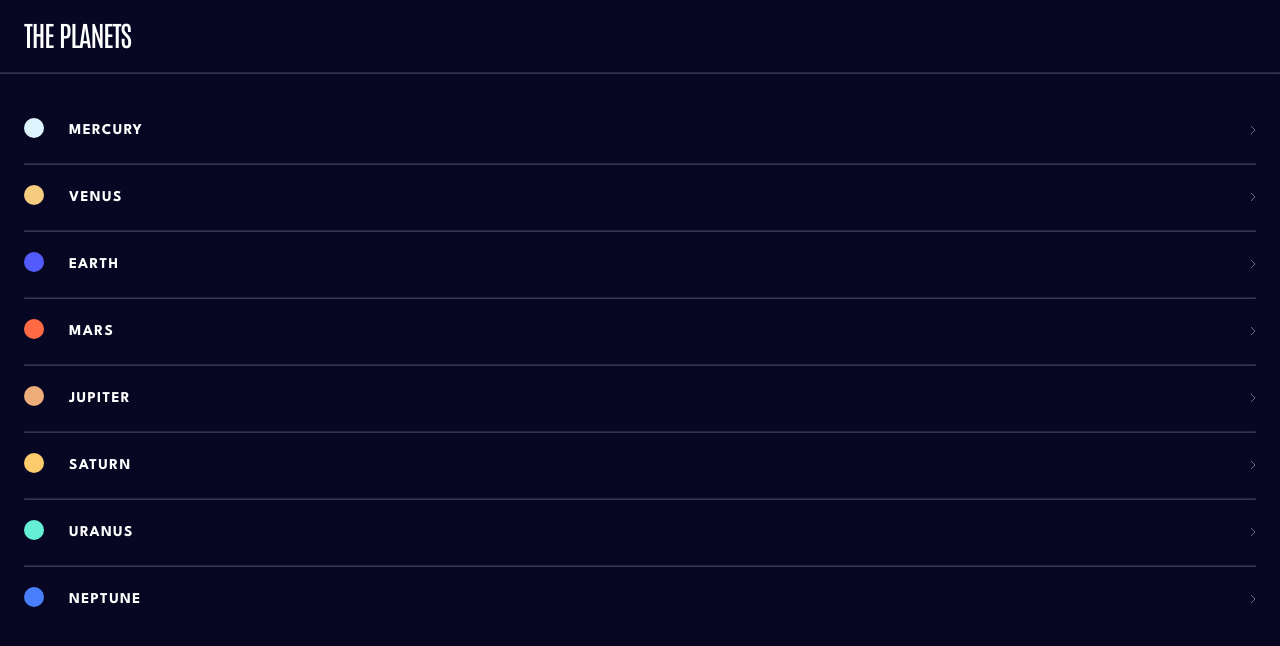
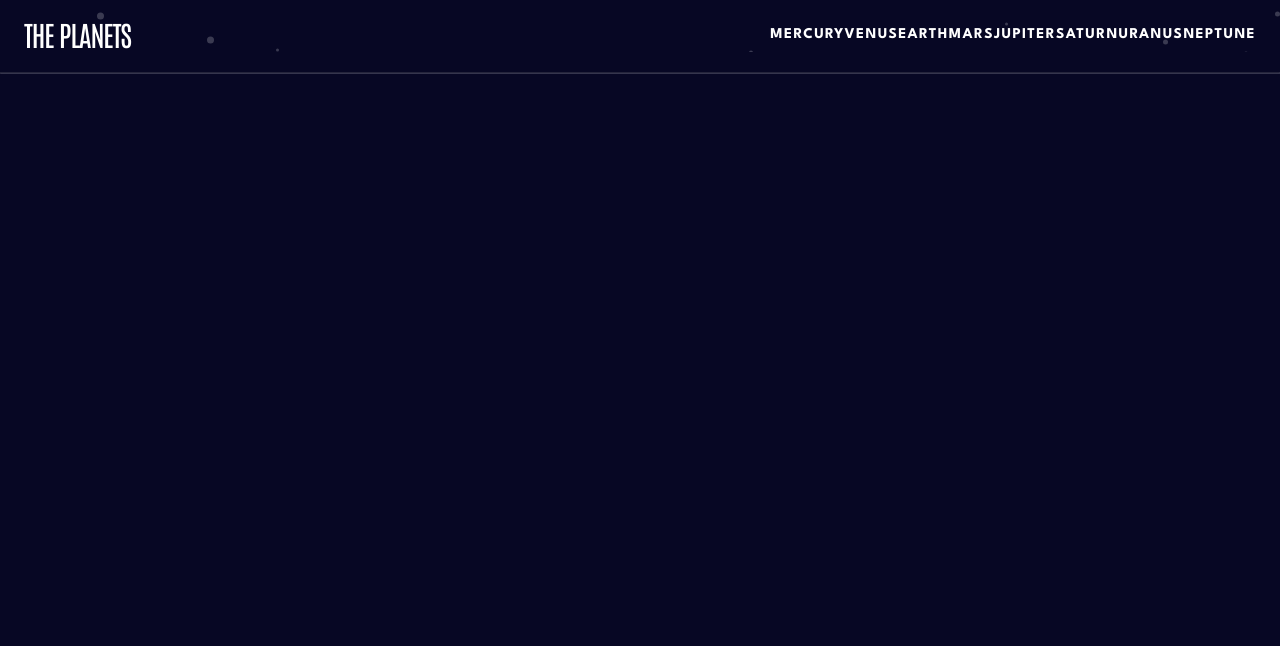
Before and after one commit to Th0rnike/planets-site-project, a React (Vite) app: page /Earth in a window 1280 px wide. Shown: the top 646 px of the page. Built offline with nearby package versions, Linux system fonts and the light colour scheme.

Commit message:
writing tablet logic

```diff
--- /dev/null
+++ b/src/components/Details.tsx
@@ -0,0 +1,87 @@
+import styled from "styled-components";
+
+interface Props {
+  planetInfo: {
+    name: string;
+    overview: {
+      content: string;
+      source: string;
+    };
+    structure: {
+      content: string;
+      source: string;
+    };
+    geology: {
+      content: string;
+      source: string;
+    };
+    rotation: string;
+    revolution: string;
+    radius: string;
+    temperature: string;
+    images: {
+      planet: string;
+      internal: string;
+      geology: string;
+    };
+  };
+}
+
+export default function DetailsComponent(props: Props) {
+  const { planetInfo } = props;
+  return (
+    <div>
+      <Details>
+        <Box>
+          <DetailName>rotation time</DetailName>
+          <DetailNumbers>{planetInfo.rotation}</DetailNumbers>
+        </Box>
+        <Box>
+          <DetailName>revolution time</DetailName>
+          <DetailNumbers>{planetInfo.revolution}</DetailNumbers>
+        </Box>
+        <Box>
+          <DetailName>radius</DetailName>
+          <DetailNumbers>{planetInfo.radius}</DetailNumbers>
+        </Box>
+        <Box>
+          <DetailName>average temp. </DetailName>
+          <DetailNumbers>{planetInfo.temperature}</DetailNumbers>
+        </Box>
+      </Details>
+    </div>
+  );
+}
+
+const Details = styled.div`
+  margin-top: 28px;
+  margin-bottom: 47px;
+`;
+
+const Box = styled.div`
+  display: flex;
+  justify-content: space-between;
+  align-items: center;
+  border: 1px solid rgba(255, 255, 255, 0.2);
+  margin-bottom: 8px;
+  padding: 0 24px;
+`;
+
+const DetailName = styled.p`
+  font-family: ${({ theme }) => theme.styles.fonts.spartanFont};
+  color: ${({ theme }) => theme.styles.pallete.white};
+  font-size: 12px;
+  font-weight: 700;
+  opacity: 0.5;
+  text-transform: uppercase;
+`;
+
+const DetailNumbers = styled.h1`
+  font-family: ${({ theme }) => theme.styles.fonts.antonioFont};
+  font-size: 24px;
+  font-weight: 400;
+  line-height: 26px;
+  letter-spacing: 0.75px;
+  text-align: right;
+  padding: 9px 0 13px;
+`;
--- /dev/null
+++ b/src/components/Menu.tsx
@@ -0,0 +1,99 @@
+import { Link, Outlet } from "react-router-dom";
+import styled from "styled-components";
+import arrowIcon from "../assets/icon-chevron.svg";
+import HomePage from "../pages/HomePage";
+import { planetColors } from "../theme";
+import planetData from "../data/data.json";
+
+interface Props {
+  showMenu: boolean;
+  setShowMenu: (val: boolean) => void;
+  openPlanetPage: () => void;
+}
+
+export default function Menu(props: Props) {
+  const { showMenu, openPlanetPage } = props;
+
+  return (
+    <>
+      {showMenu ? (
+        <MobileList>
+          {planetData.map((p, index) => {
+            const circleColor = planetColors[p.name];
+            return (
+              <div key={index}>
+                <Li>
+                  <Chapter>
+                    <Circle style={{ backgroundColor: circleColor }}></Circle>
+                    <Links onClick={openPlanetPage} to={`${p.name}`}>
+                      {p.name}
+                    </Links>
+                  </Chapter>
+                  <div>
+                    <Arrow src={arrowIcon} />
+                  </div>
+                </Li>
+                {index < 7 ? <HorizontalRule /> : ""}
+              </div>
+            );
+          })}
+        </MobileList>
+      ) : (
+        <HomePage />
+      )}
+      {!showMenu && <Outlet />}
+    </>
+  );
+}
+
+const MobileList = styled.div`
+  display: flex;
+  flex-direction: column;
+  padding: 24px 24px 67px 24px;
+
+  @media screen and (min-width: 768px) {
+    display: none;
+  }
+`;
+
+const Li = styled.li`
+  list-style: none;
+  display: flex;
+  align-items: center;
+  justify-content: space-between;
+`;
+
+const Chapter = styled.div`
+  display: flex;
+  gap: 25px;
+`;
+
+const Circle = styled.div`
+  width: 20px;
+  height: 20px;
+  border-radius: 100%;
+`;
+
+const Arrow = styled.img`
+  width: 6px;
+  height: 8px;
+`;
+
+const Links = styled(Link)`
+  text-decoration: none;
+  color: white;
+  text-transform: uppercase;
+  font-size: 15px;
+  font-weight: 700;
+  line-height: 25px;
+  text-align: center;
+  letter-spacing: 1.36px;
+  font-family: ${({ theme }) => theme.styles.fonts.spartanFont};
+`;
+
+const HorizontalRule = styled.hr`
+  height: 1px;
+  color: white;
+  opacity: 0.2;
+  margin: 20px 0;
+`;
--- a/src/components/Navbar.tsx
+++ b/src/components/Navbar.tsx
@@ -1,5 +1,6 @@
 import { Link } from "react-router-dom";
 import styled from "styled-components";
+import background from "../assets/background-stars.svg";
 
 interface navProps {
   activeTab: string;
@@ -40,6 +41,8 @@ const Navbar = styled.nav`
   display: flex;
   justify-content: space-between;
   padding: 0 24px;
+  background-image: url(${background});
+  background-repeat: no-repeat;
 `;
 
 const InfoLinks = styled(Link)`
--- a/src/pages/LinkLayout.tsx
+++ b/src/pages/LinkLayout.tsx
@@ -1,15 +1,14 @@
-import { Link, Outlet } from "react-router-dom";
-import planetData from "../data/data.json";
 import styled, { ThemeProvider } from "styled-components";
 import GlobalStyles from "../components/GlobalStyles";
 import { useState } from "react";
-import arrowIcon from "../assets/icon-chevron.svg";
-import { theme, planetColors } from "../theme";
-import HomePage from "./HomePage";
+import { theme } from "../theme";
+import background from "../assets/background-stars.svg";
+import Menu from "../components/Menu";
+import planetData from "../data/data.json";
+import { Link } from "react-router-dom";
 
 const LinkLayout = () => {
   const [showMenu, setShowMenu] = useState(true);
-  // const [showPlanet, setShowPlanet] = useState(false);
 
   const openPlanetPage = () => {
     setShowMenu(false);
@@ -21,6 +20,19 @@ const LinkLayout = () => {
         <GlobalStyles />
         <Header>
           <Title>the planets</Title>
+          <TabletList>
+            {planetData.map((p, index) => {
+              return (
+                <div key={index}>
+                  <Li>
+                    <Links onClick={openPlanetPage} to={`${p.name}`}>
+                      {p.name}
+                    </Links>
+                  </Li>
+                </div>
+              );
+            })}
+          </TabletList>
           <HamburgerMenu onClick={() => setShowMenu(!showMenu)}>
             <HR showMenu={showMenu} />
             <HR showMenu={showMenu} />
@@ -28,32 +40,11 @@ const LinkLayout = () => {
           </HamburgerMenu>
         </Header>
         <HorizontalRule />
-        {showMenu ? (
-          <MobileList>
-            {planetData.map((p, index) => {
-              const circleColor = planetColors[p.name];
-              return (
-                <div key={index}>
-                  <Li>
-                    <Chapter>
-                      <Circle style={{ backgroundColor: circleColor }}></Circle>
-                      <Links onClick={openPlanetPage} to={`${p.name}`}>
-                        {p.name}
-                      </Links>
-                    </Chapter>
-                    <div>
-                      <Arrow src={arrowIcon} />
-                    </div>
-                  </Li>
-                  {index < 7 ? <HorizontalRule /> : ""}
-                </div>
-              );
-            })}
-          </MobileList>
-        ) : (
-          <HomePage />
-        )}
-        {!showMenu && <Outlet />}
+        <Menu
+          setShowMenu={setShowMenu}
+          showMenu={showMenu}
+          openPlanetPage={openPlanetPage}
+        />
       </>
     </ThemeProvider>
   );
@@ -63,13 +54,19 @@ interface showMenu {
   showMenu: boolean;
 }
 
-const Header = styled.div`
+const Header = styled.header`
   background-color: ${({ theme }) => theme.styles.pallete.backgroundBlue};
   color: ${({ theme }) => theme.styles.pallete.white};
   display: flex;
   justify-content: space-between;
   align-items: center;
   padding: 16px 24px 0 24px;
+  background-image: url(${background});
+  background-repeat: no-repeat;
+  background-position: right;
+
+  @media screen and (min-width: 768px) {
+  }
 `;
 
 const Title = styled.h1`
@@ -80,6 +77,33 @@ const Title = styled.h1`
   line-height: 36px;
   letter-spacing: -1.0499999523162842px;
   text-align: left;
+`;
+
+const TabletList = styled.div`
+  display: none;
+
+  @media screen and (min-width: 768px) {
+    display: flex;
+  }
+`;
+
+const Li = styled.li`
+  list-style: none;
+  display: flex;
+  align-items: center;
+  justify-content: space-between;
+`;
+
+const Links = styled(Link)`
+  text-decoration: none;
+  color: white;
+  text-transform: uppercase;
+  font-size: 15px;
+  font-weight: 700;
+  line-height: 25px;
+  text-align: center;
+  letter-spacing: 1.36px;
+  font-family: ${({ theme }) => theme.styles.fonts.spartanFont};
 `;
 
 const HamburgerMenu = styled.div`
@@ -106,45 +130,4 @@ const HorizontalRule = styled.hr`
   margin: 20px 0;
 `;
 
-const MobileList = styled.div`
-  display: flex;
-  flex-direction: column;
-  padding: 24px 24px 67px 24px;
-`;
-
-const Li = styled.li`
-  list-style: none;
-  display: flex;
-  align-items: center;
-  justify-content: space-between;
-`;
-
-const Chapter = styled.div`
-  display: flex;
-  gap: 25px;
-`;
-
-const Circle = styled.div`
-  width: 20px;
-  height: 20px;
-  border-radius: 100%;
-`;
-
-const Arrow = styled.img`
-  width: 6px;
-  height: 8px;
-`;
-
-const Links = styled(Link)`
-  text-decoration: none;
-  color: white;
-  text-transform: uppercase;
-  font-size: 15px;
-  font-weight: 700;
-  line-height: 25px;
-  text-align: center;
-  letter-spacing: 1.36px;
-  font-family: ${({ theme }) => theme.styles.fonts.spartanFont};
-`;
-
 export default LinkLayout;
--- a/src/pages/Planet.tsx
+++ b/src/pages/Planet.tsx
@@ -7,6 +7,7 @@ import NavbarComponent from "../components/Navbar";
 import { theme } from "../theme";
 import sourceIcon from "../assets/icon-source.svg";
 import Information from "../components/Information";
+import DetailsComponent from "../components/Details";
 
 const Planet = (props: planetProps) => {
   const [activeTab, setActiveTab] = useState("overview");
@@ -44,24 +45,7 @@ const Planet = (props: planetProps) => {
             sourceIcon={sourceIcon}
           />
 
-          <Details>
-            <Box>
-              <DetailName>rotation time</DetailName>
-              <DetailNumbers>{planetInfo.rotation}</DetailNumbers>
-            </Box>
-            <Box>
-              <DetailName>revolution time</DetailName>
-              <DetailNumbers>{planetInfo.revolution}</DetailNumbers>
-            </Box>
-            <Box>
-              <DetailName>radius</DetailName>
-              <DetailNumbers>{planetInfo.radius}</DetailNumbers>
-            </Box>
-            <Box>
-              <DetailName>average temp. </DetailName>
-              <DetailNumbers>{planetInfo.temperature}</DetailNumbers>
-            </Box>
-          </Details>
+          <DetailsComponent planetInfo={planetInfo} />
         </MobilePadding>
       </div>
     </ThemeProvider>
@@ -84,37 +68,4 @@ const HorizontalRule = styled.hr`
   top: -1px;
 `;
 
-const Details = styled.div`
-  margin-top: 28px;
-  margin-bottom: 47px;
-`;
-
-const Box = styled.div`
-  display: flex;
-  justify-content: space-between;
-  align-items: center;
-  border: 1px solid rgba(255, 255, 255, 0.2);
-  margin-bottom: 8px;
-  padding: 0 24px;
-`;
-
-const DetailName = styled.p`
-  font-family: ${({ theme }) => theme.styles.fonts.spartanFont};
-  color: ${({ theme }) => theme.styles.pallete.white};
-  font-size: 12px;
-  font-weight: 700;
-  opacity: 0.5;
-  text-transform: uppercase;
-`;
-
-const DetailNumbers = styled.h1`
-  font-family: ${({ theme }) => theme.styles.fonts.antonioFont};
-  font-size: 24px;
-  font-weight: 400;
-  line-height: 26px;
-  letter-spacing: 0.75px;
-  text-align: right;
-  padding: 9px 0 13px;
-`;
-
 export default Planet;
```
